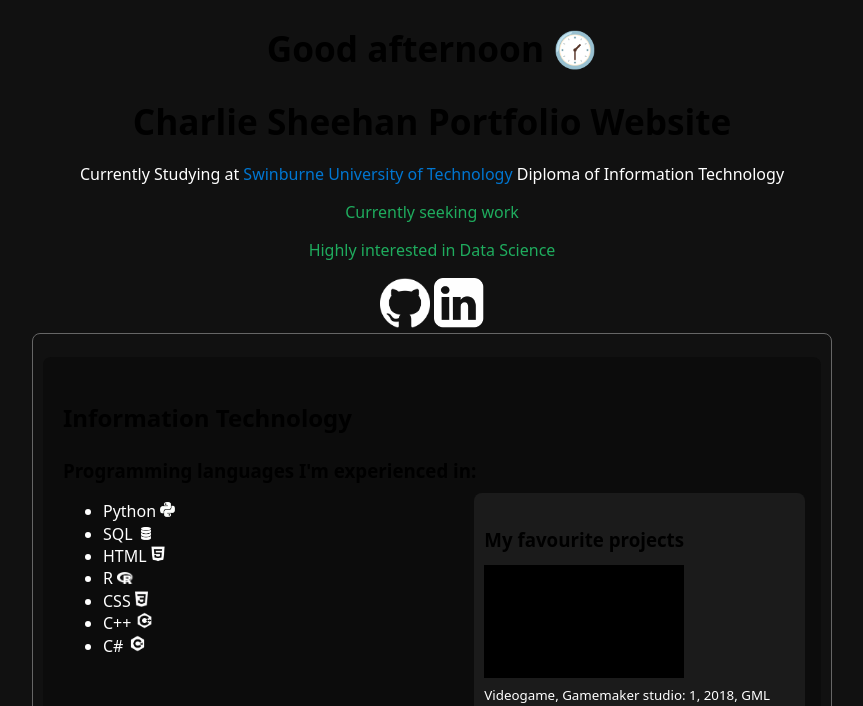
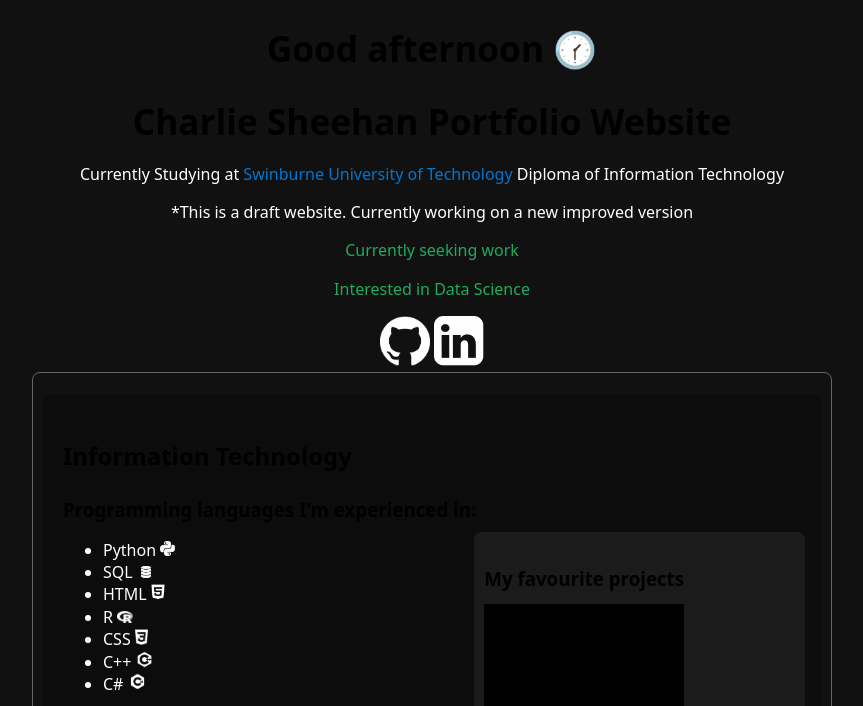
Before and after one commit to CharlieSheehan/main, a plain HTML site: page portfoliowebsite/index.html in a window 1280 px wide. Shown: the top 706 px of the page, without its empty margins (208-1071 px from the left). Drawn offline with nearby package versions, Linux system fonts and the light colour scheme.

Commit message:
Update index.html

```diff
--- a/portfoliowebsite/index.html
+++ b/portfoliowebsite/index.html
@@ -37,8 +37,9 @@
 <form>
     <h1>Charlie Sheehan Portfolio Website</h1>
     <p>Currently Studying at <a href="https://www.swinburne.edu.au">Swinburne University of Technology</a> Diploma of Information Technology</p>
+    <p>*This is a draft website. Currently working on a new improved version</p>
     <p style="color: rgb(31, 172, 94);">Currently seeking work</p>
-    <p style="color: rgb(31, 172, 94);">Highly interested in Data Science</p>
+    <p style="color: rgb(31, 172, 94);">Interested in Data Science</p>
     <div class="image-container">
         <a href="https://github.com/CharlieSheehan"><img src="github_logo.png" alt="github_logo" width="50" class="transparent-image"></a>
     </div>
```
